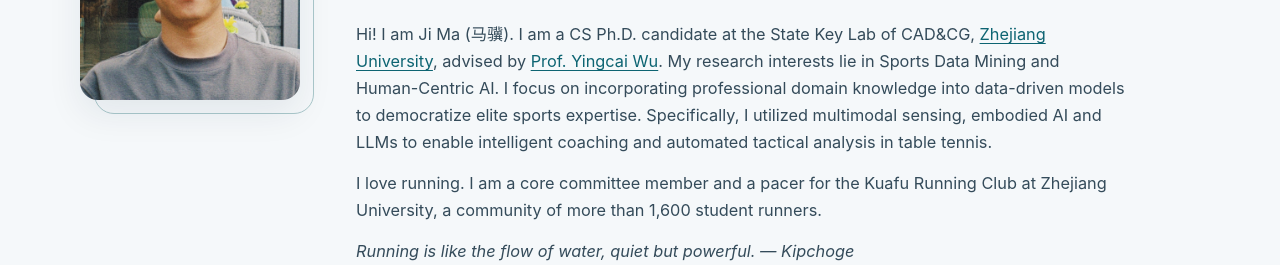
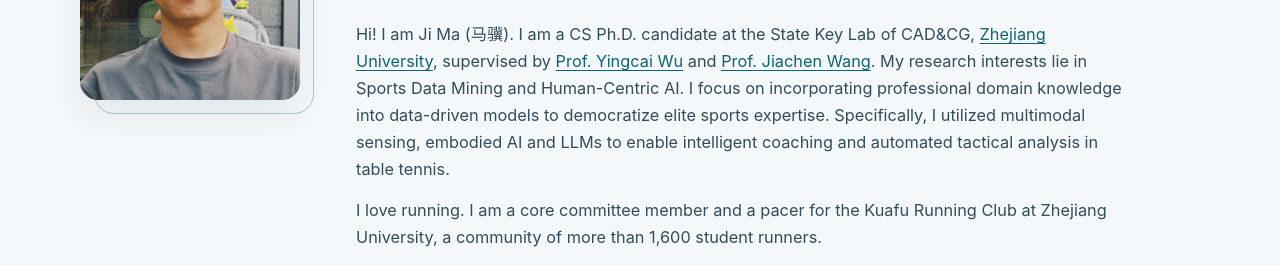
Before and after one commit to jima-cs/jima-cs.github.io, an Astro site: page / in a window 1280 px wide. Shown: the part 287-552 px from the top of the page. Built offline with nearby package versions, Linux system fonts and the light colour scheme; Astro itself is replaced by a stand-in of ours.

Commit message:
update the about

```diff
--- a/package.json
+++ b/package.json
@@ -1,6 +1,6 @@
 {
   "name": "personalweb",
-  "version": "0.1.0",
+  "version": "0.2.0",
   "private": true,
   "homepage": "https://jima-cs.github.io/",
   "type": "module",
--- a/src/content/about.mdx
+++ b/src/content/about.mdx
@@ -1,6 +1,6 @@
 Hi! I am Ji Ma (马骥). I am a CS Ph.D. candidate at the State Key Lab of CAD&CG,
-[Zhejiang University](https://www.zju.edu.cn/english/), advised by
-[Prof. Yingcai Wu](http://www.ycwu.org/). My research interests lie in Sports Data Mining and Human-Centric AI. I focus on incorporating professional domain knowledge into data-driven models to democratize elite sports expertise. Specifically, I utilized multimodal sensing, embodied AI and LLMs to enable intelligent coaching and automated tactical analysis in table tennis.
+[Zhejiang University](https://www.zju.edu.cn/english/), supervised by
+[Prof. Yingcai Wu](http://www.ycwu.org/) and [Prof. Jiachen Wang](https://wjc-vis.com). My research interests lie in Sports Data Mining and Human-Centric AI. I focus on incorporating professional domain knowledge into data-driven models to democratize elite sports expertise. Specifically, I utilized multimodal sensing, embodied AI and LLMs to enable intelligent coaching and automated tactical analysis in table tennis.
 
 I love running. I am a core committee member and a pacer for the Kuafu Running Club at Zhejiang University, a community of more than 1,600 student runners.
 
```
Also changed, not shown: docs/index.html (+2 -2 lines), README.md.
